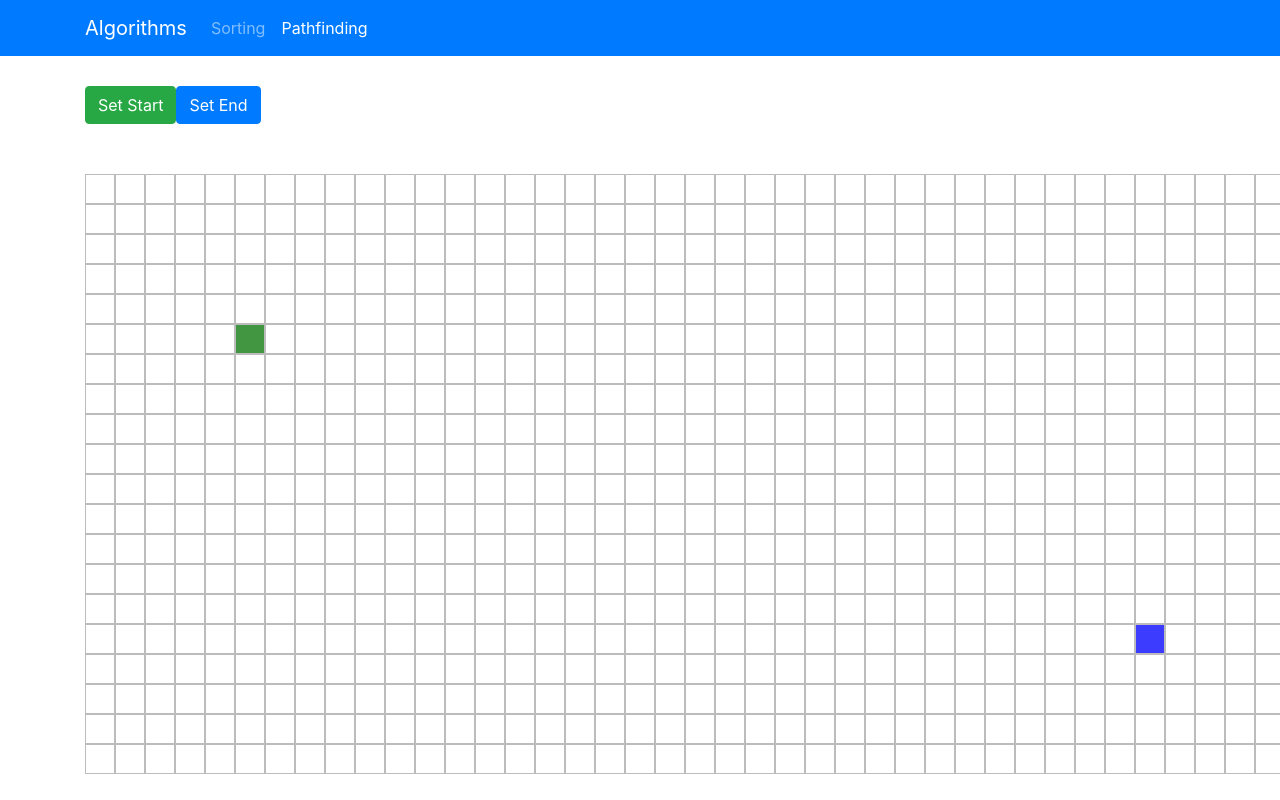
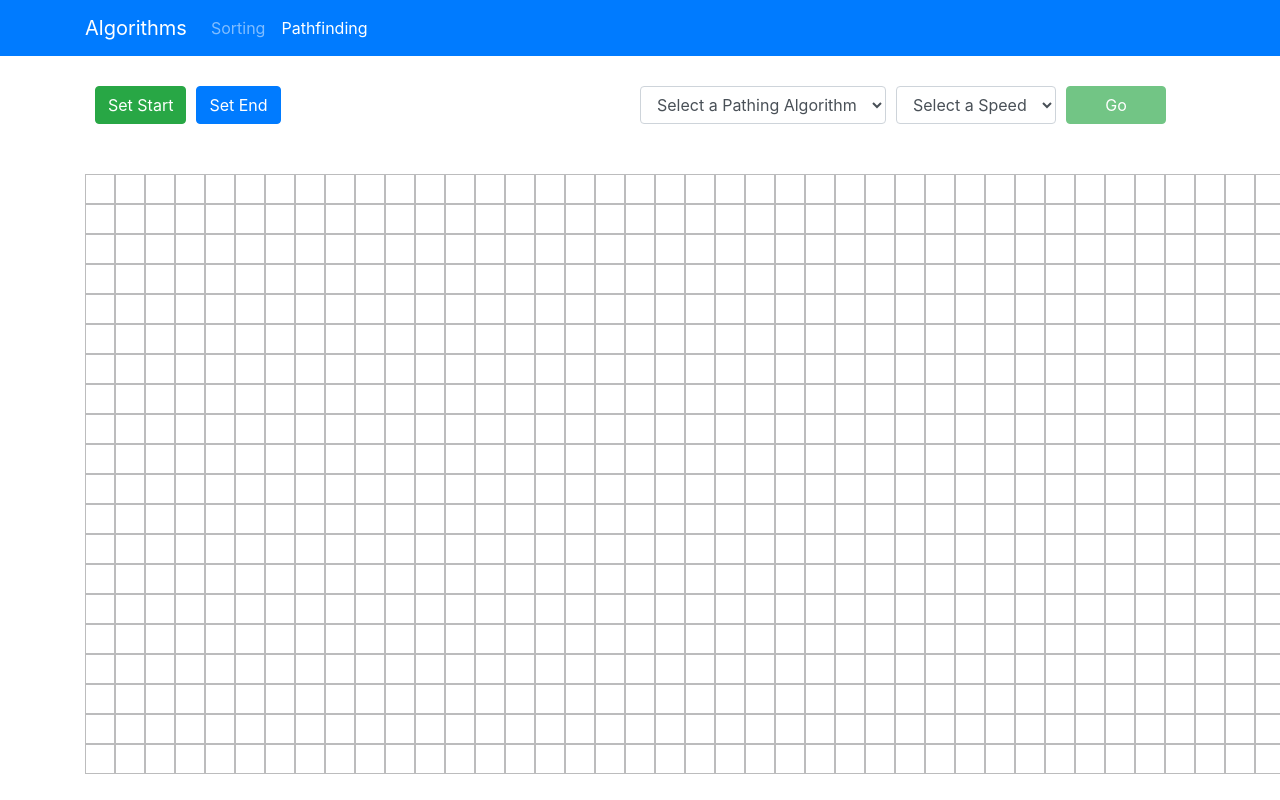
Before and after one commit to jleeh94/NgAlgorithms, an Angular app in the folder NgAlgorithms-SPA/: page /pathfinding in a window 1280 px wide. Shown: the top 800 px of the page. Built offline with nearby package versions, Linux system fonts and the light colour scheme.

Commit message:
Pathfinding ready to implement

```diff
--- /dev/null
+++ b/NgAlgorithms-SPA/src/app/algorithms/dijkstra.ts
@@ -0,0 +1,7 @@
+import { Node } from '../helpers/node';
+
+export async function dijkstra(grid: Node[][], speed: number) {
+
+
+
+}
--- a/NgAlgorithms-SPA/src/app/algorithms/mergesort.ts
+++ b/NgAlgorithms-SPA/src/app/algorithms/mergesort.ts
@@ -22,6 +22,7 @@ async function mergeHalves(numbers: Array<number>, left: number, middle: number,
 
     const n1 = middle - left + 1;
     const n2 = right - middle;
+
 
     // Create two temp arrays, one for left one right
     let leftTemp: number[] = [];
--- a/NgAlgorithms-SPA/src/app/helpers/node.ts
+++ b/NgAlgorithms-SPA/src/app/helpers/node.ts
@@ -6,10 +6,14 @@ export class Node {
     end: boolean;
     posX: number;
     posY: number;
+    distance: number;
+    visited: boolean;
 
     constructor(x: number, y: number) {
       this.end = false;
       this.posX = x;
       this.posY = y;
+      this.distance = Number.MAX_SAFE_INTEGER;
+      this.visited = false;
     }
 }
--- a/NgAlgorithms-SPA/src/app/pathfinding/pathfinding.component.css
+++ b/NgAlgorithms-SPA/src/app/pathfinding/pathfinding.component.css
@@ -11,6 +11,19 @@
 
 .actionBar {
     width: 100%;
+}
+.setButton {
+    float:left;
+    margin-left:10px;
+}
+
+
+.selectControl {
+    float:right;
+    margin-right:10px;
+}
+.actionBtn {
+    width: 100px;
 }
 
 .block {
--- a/NgAlgorithms-SPA/src/app/pathfinding/pathfinding.component.html
+++ b/NgAlgorithms-SPA/src/app/pathfinding/pathfinding.component.html
@@ -1,8 +1,39 @@
 <div class="container">
 
   <div class="actionBar">
-    <button class="btn btn-success" (click)="enableStartSet()">Set Start</button>
-    <button class="btn btn-primary" (click)="enableEndSet()">Set End</button>
+    <div class="row">
+      <div class="col-sm-6">
+        <div class="setButton"><button class="btn btn-success" (click)="enableStartSet()">Set Start</button></div>
+        <div class="setButton"><button class="btn btn-primary" (click)="enableEndSet()">Set End</button></div>
+      </div>
+      <div class="col-sm-6">
+        <div class="row">
+          <div class="selectControl">
+              <select class="form-control" name="" id="" (change)="EnableGo($event)">
+                  <option value="" disabled selected>Select a Pathing Algorithm</option>
+                  <option value="dijkstra">Dijkstra</option>
+                  <option value="astar">A*</option>
+                </select>
+          </div>
+          <div class="selectControl">
+              <select class="form-control" name="" id="" (change)="SetSpeed($event)">
+                  <option value="" disabled selected>Select a Speed</option>
+                  <option value="0">Full</option>
+                  <option value="20">Fast</option>
+                  <option value="150">Medium</option>
+                  <option value="500">Slow</option>
+                </select>
+          </div>
+
+          <div>
+            <div class="text-center">
+                <button class="btn btn-success actionBtn" [disabled]="!enableGo" (click)="Pathfind()">Go</button>
+            </div>
+          </div>
+        </div>
+      </div>
+    </div>
+
   </div>
 
   <div class="grid-container">
--- a/NgAlgorithms-SPA/src/app/pathfinding/pathfinding.component.ts
+++ b/NgAlgorithms-SPA/src/app/pathfinding/pathfinding.component.ts
@@ -1,5 +1,6 @@
 import { Component, OnInit } from '@angular/core';
 import { Node } from '../helpers/node';
+import { dijkstra } from '../algorithms/dijkstra';
 
 @Component({
   selector: 'app-pathfinding',
@@ -11,20 +12,53 @@ import { Node } from '../helpers/node';
 export class PathfindingComponent implements OnInit {
 
   grid: Node[][];
-  startNode: number[];
-  endNode: number[];
+  startNode: number[]; // Keep the x-y coordinates of the start and end so we don't have to iterate the grid
+  endNode: number[];   // to find it.
 
   allowSetStart: boolean;
   allowSetEnd: boolean;
 
-  constructor() {
+  enableGo: boolean;
+  playSpeed: number;
+  selectedAlgo: string;
 
+  constructor() { }
+
+  ngOnInit() {
     this.initGrid(40, 20);
+    this.allowSetStart = false;
+    this.allowSetEnd = false;
+
   }
 
-  ngOnInit() {
-    this.allowSetStart = false;
-    this.allowSetEnd = false;
+  async Pathfind() {
+
+    this.enableGo = false;
+
+    switch (this.selectedAlgo) {
+
+      case 'dijkstra':
+        await dijkstra(this.grid, this.playSpeed);
+        break;
+
+      default:
+        break;
+    }
+
+    this.enableGo = true;
+  }
+
+  EnableGo(event: any) {
+
+    this.selectedAlgo = event.target.value;
+
+    if (this.startNode && this.endNode) {
+      this.enableGo = true;
+    }
+  }
+
+  SetSpeed(event: any) {
+    this.playSpeed = event.target.value;
   }
 
   initGrid(width: number, height: number) {
@@ -39,12 +73,9 @@ export class PathfindingComponent implements OnInit {
         this.grid[i][j] = new Node(i, j);
       }
     }
-    this.grid[5][5].start = true;
-    this.startNode = [5, 5];
-    this.grid[15][35].end = true;
-    this.endNode = [15, 35];
 
   }
+
   enableStartSet() {
     this.allowSetStart = true;
     this.allowSetEnd = false;
@@ -54,33 +85,49 @@ export class PathfindingComponent implements OnInit {
     this.allowSetStart = false;
     this.allowSetEnd = true;
   }
-  setStart($event) {
+  setStart($event: any) {
 
     const target = $event.target;
 
-    //Unset current start
-    if(this.startNode.length > 0) {
-      this.grid[this.startNode[0]][this.startNode[1]].start = false;
+    // Unset current start
+    if (this.startNode) {
+      let currentStart = this.grid[this.startNode[0]][this.startNode[1]];
+      currentStart.start = false;
+      currentStart.distance = Number.MAX_SAFE_INTEGER;
     }
 
     const locClicked: number[] = [target.getAttribute('data-x'), target.getAttribute('data-y')];
     this.startNode = locClicked;
 
-    this.grid[locClicked[0]][locClicked[1]].start = true;
+    let newStart = this.grid[locClicked[0]][locClicked[1]];
+    newStart.start = true;
+    newStart.distance = 0;
+
+    if (this.endNode && this.selectedAlgo) {
+      this.enableGo = true;
+    }
+
   }
 
-  setEnd($event) {
+  setEnd($event: any) {
 
     const target = $event.target;
 
-    //Unset current end
-    if(this.endNode.length > 0) {
-      this.grid[this.endNode[0]][this.endNode[1]].end = false;
+    // Unset current end
+    if (this.endNode) {
+      let currentEnd = this.grid[this.endNode[0]][this.endNode[1]];
+      currentEnd.end = false;
     }
 
     const locClicked: number[] = [target.getAttribute('data-x'), target.getAttribute('data-y')];
     this.endNode = locClicked;
 
-    this.grid[locClicked[0]][locClicked[1]].end = true;
+    let newEnd = this.grid[locClicked[0]][locClicked[1]];
+    newEnd.end = true;
+    newEnd.distance = Number.MAX_SAFE_INTEGER;
+
+    if (this.startNode && this.selectedAlgo) {
+      this.enableGo = true;
+    }
   }
 }
--- a/NgAlgorithms-SPA/src/app/sorting/sorting.component.html
+++ b/NgAlgorithms-SPA/src/app/sorting/sorting.component.html
@@ -1,7 +1,7 @@
 <div class="container pt-5" style="min-width:1150px">
   <div class="row">
     <div class="col-sm-8 chartContainer">
-      <div class="bar" [style.height.px]="num" *ngFor="let num of _randomNums"></div>
+      <div class="bar" [style.height.px]="num" *ngFor="let num of randomNums"></div>
     </div>
     <div class="col-sm-4">
 
@@ -25,7 +25,7 @@
 
       <div class="mt-5">
         <div class="text-center">
-            <button class="btn btn-success actionBtn" [disabled]="!_enableGo" (click)="Sort()">Go</button>
+            <button class="btn btn-success actionBtn" [disabled]="!enableGo" (click)="Sort()">Go</button>
             <button class="btn btn-primary actionBtn" (click)="GenerateNumbers()">Shuffle!</button>
         </div>
       </div>
--- a/NgAlgorithms-SPA/src/app/sorting/sorting.component.ts
+++ b/NgAlgorithms-SPA/src/app/sorting/sorting.component.ts
@@ -11,58 +11,57 @@ import { mergeSort } from '../algorithms/mergesort';
 export class SortingComponent implements OnInit {
 
 
-  _randomNums: Array<number>;
-  _selectedAlgo: string;
-  _enableGo: boolean;
-  _playSpeed: number;
+  randomNums: Array<number>;
+  selectedAlgo: string;
+  enableGo: boolean;
+  playSpeed: number;
 
   constructor() { }
 
   ngOnInit() {
     this.GenerateNumbers();
-    this._playSpeed = 200;
+    this.playSpeed = 200;
   }
 
   GenerateNumbers() {
-    this._randomNums = Array.from({length: 80}, () => Math.floor(Math.random() * 500) + 50);
+    this.randomNums = Array.from({length: 80}, () => Math.floor(Math.random() * 500) + 50);
   }
 
   EnableGo(event: any) {
-    this._enableGo = true;
-    this._selectedAlgo = event.target.value;
+    this.enableGo = true;
+    this.selectedAlgo = event.target.value;
   }
 
   SetSpeed(event: any) {
-    this._playSpeed = event.target.value;
+    this.playSpeed = event.target.value;
   }
 
   async Sort() {
 
-    this._enableGo = false;
+    this.enableGo = false;
 
-    console.log('Check against: ' + this._randomNums.sort((a, b) => a - b).toString());
 
-    switch (this._selectedAlgo) {
+    switch (this.selectedAlgo) {
 
       case 'quick':
-        await quickSort(this._randomNums, 0, this._randomNums.length - 1, this._playSpeed);
+        await quickSort(this.randomNums, 0, this.randomNums.length - 1, this.playSpeed);
         break;
       case 'bubble':
-        await bubbleSort(this._randomNums, this._playSpeed);
+        await bubbleSort(this.randomNums, this.playSpeed);
         break;
       case 'merge':
-        await mergeSort(this._randomNums, 0, this._randomNums.length - 1, this._playSpeed);
+        await mergeSort(this.randomNums, 0, this.randomNums.length - 1, this.playSpeed);
         break;
 
       default:
         break;
     }
 
-    console.log('Sorted: ' + this._randomNums.toString());
+    console.log('Sorted: ' + this.randomNums.toString());
 
-    console.log('Match: ' + (this._randomNums === this._randomNums.sort((a, b) => a - b)));
+    console.log('Match: ' + (this.randomNums === this.randomNums.sort((a, b) => a - b)));
 
-    this._enableGo = true;
+    this.enableGo = true;
   }
 
 }
```
